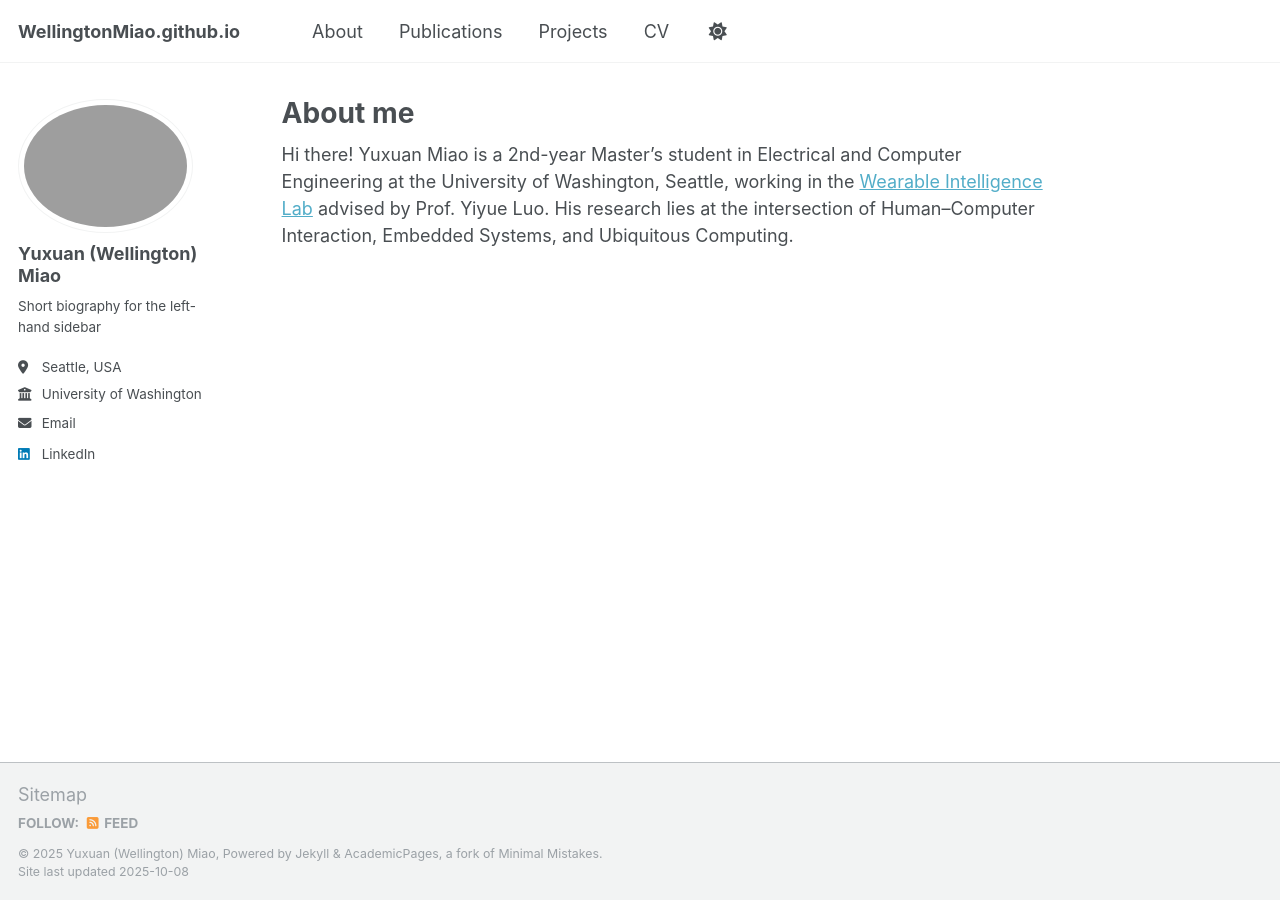
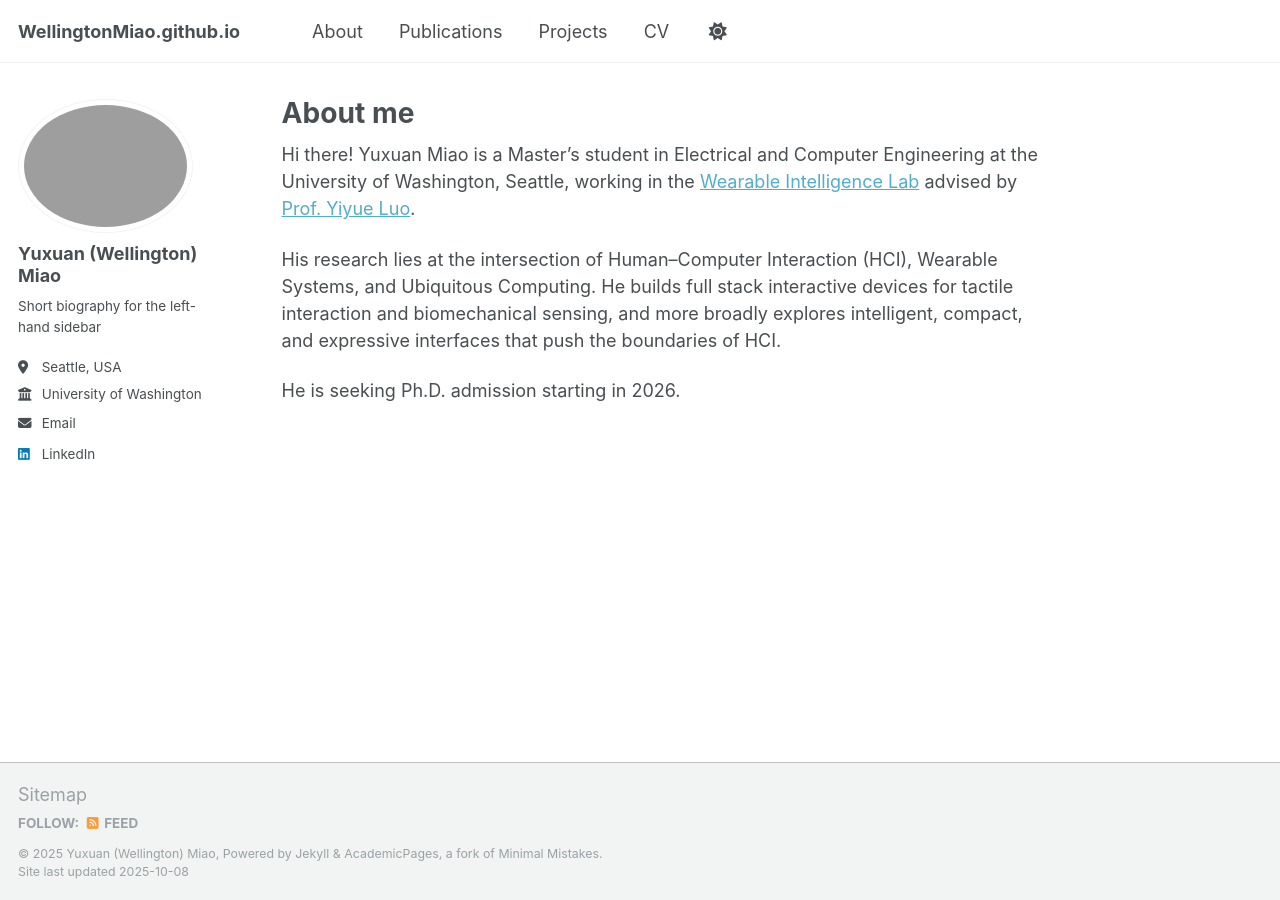
Before and after one commit to WellingtonMiao/WellingtonMiao.github.io, a Jekyll site: the page built from _pages/about.md, in a window 1280 px wide. Built offline with Jekyll 4.4.1, drawn with Linux system fonts in a browser that asks for light colours; a script that is not in the unit is left out.

Commit message:
Update about.md

```diff
--- a/_pages/about.md
+++ b/_pages/about.md
@@ -7,4 +7,8 @@ redirect_from:
   - /about.html
 ---
 
-Hi there! Yuxuan Miao is a 2nd-year Master's student in Electrical and Computer Engineering at the University of Washington, Seattle, working in the <a href="https://yyueluo.com/group.html" target="_blank" rel="noopener noreferrer">Wearable Intelligence Lab</a> advised by Prof. Yiyue Luo. His research lies at the intersection of Human–Computer Interaction, Embedded Systems, and Ubiquitous Computing.
+Hi there! Yuxuan Miao is a Master's student in Electrical and Computer Engineering at the University of Washington, Seattle, working in the <a href="https://yyueluo.com/group.html" target="_blank" rel="noopener noreferrer">Wearable Intelligence Lab</a> advised by <a href="https://yyueluo.com/" target="_blank" rel="noopener noreferrer">Prof. Yiyue Luo</a>.
+
+His research lies at the intersection of Human–Computer Interaction (HCI), Wearable Systems, and Ubiquitous Computing. He builds full stack interactive devices for tactile interaction and biomechanical sensing, and more broadly explores intelligent, compact, and expressive interfaces that push the boundaries of HCI.
+
+He is seeking Ph.D. admission starting in 2026.
```
